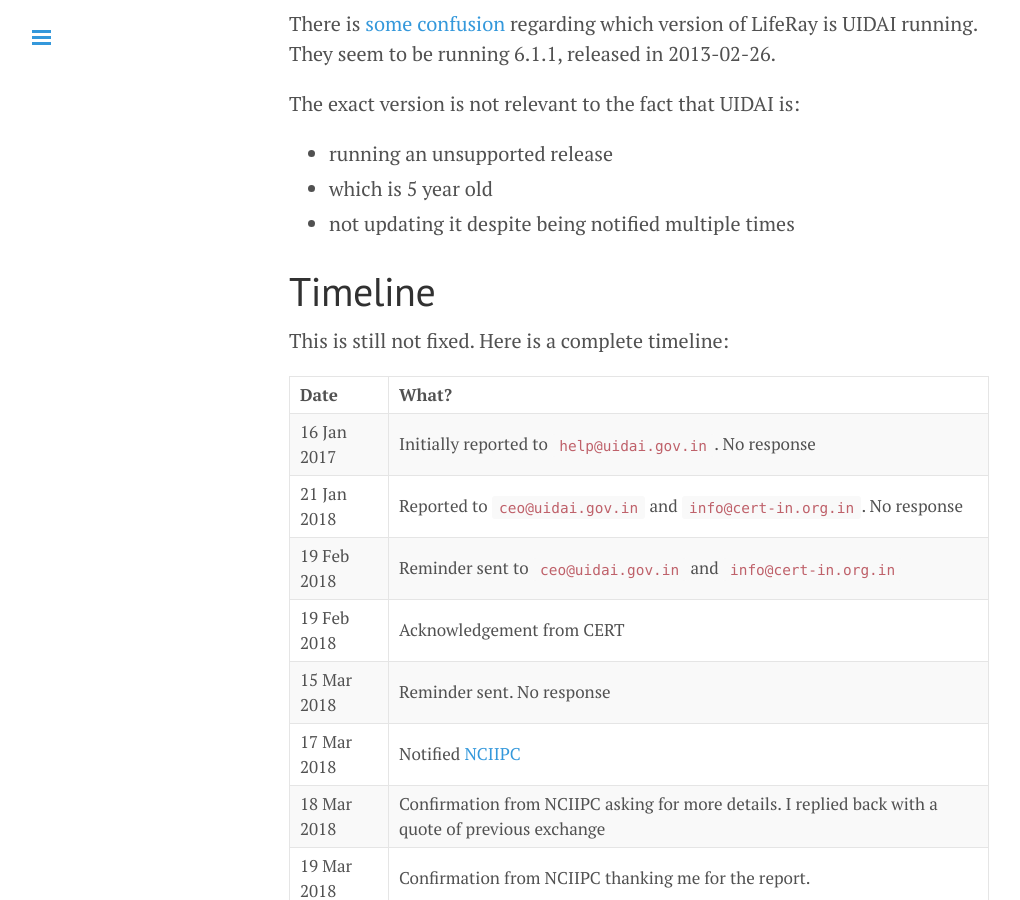
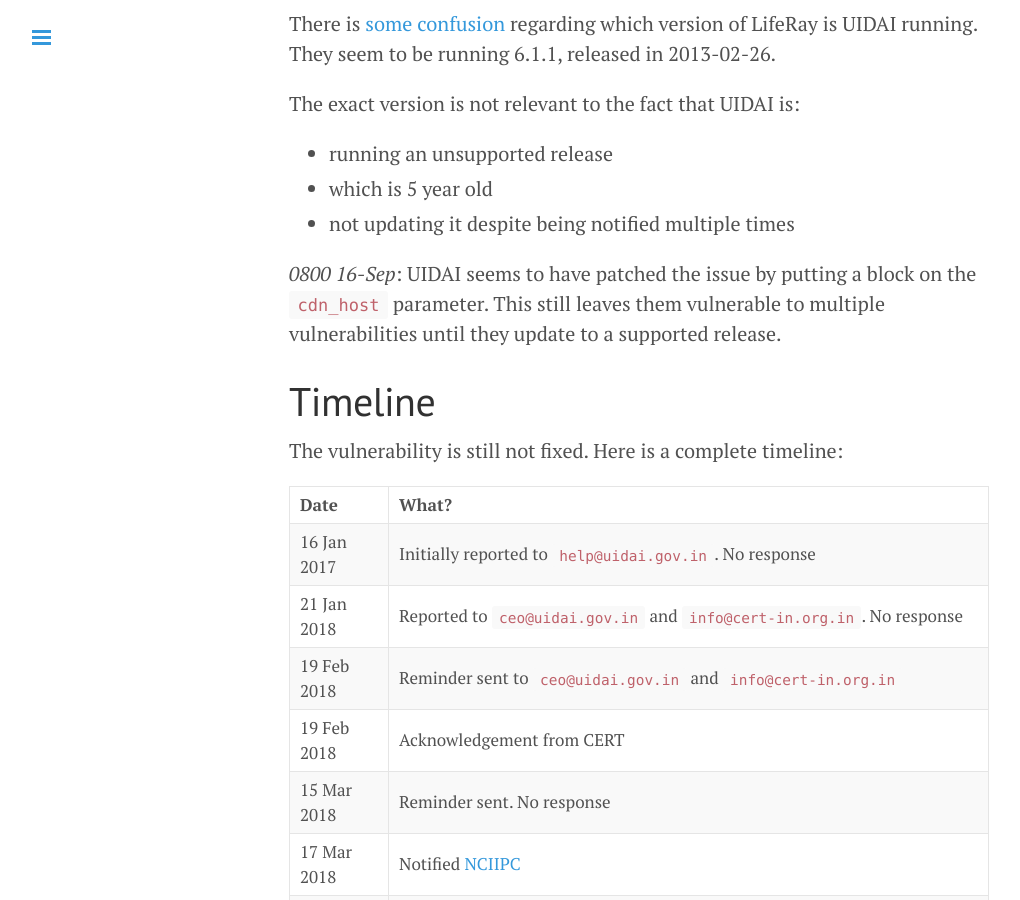
Before and after one commit to captn3m0/captn3m0.github.com, a Jekyll site: the page built from _posts/2018-09-15-aadhaar-disclosure.md, in a window 1280 px wide and 900 px high, scrolled down 3257 px. Shown: the whole window, without its empty margins (1-1021 px from the left). Built offline with Jekyll 4.4.1, drawn with Linux system fonts in a browser that asks for light colours; comment, search, counter and statistics services are not loaded.

Commit message:
UIDAI Update

```diff
--- a/_posts/2018-09-15-aadhaar-disclosure.md
+++ b/_posts/2018-09-15-aadhaar-disclosure.md
@@ -66,9 +66,11 @@
 -   which is 5 year old
 -   not updating it despite being notified multiple times
 
+_0800 16-Sep_: UIDAI seems to have patched the issue by putting a block on the `cdn_host` parameter. This still leaves them vulnerable to multiple vulnerabilities until they update to a supported release.
+
 # Timeline
 
-This is still not fixed. Here is a complete timeline:
+The vulnerability is still not fixed. Here is a complete timeline:
 
 | Date        | What?                                                                                              |
 | ----------- | -------------------------------------------------------------------------------------------------- |
```
